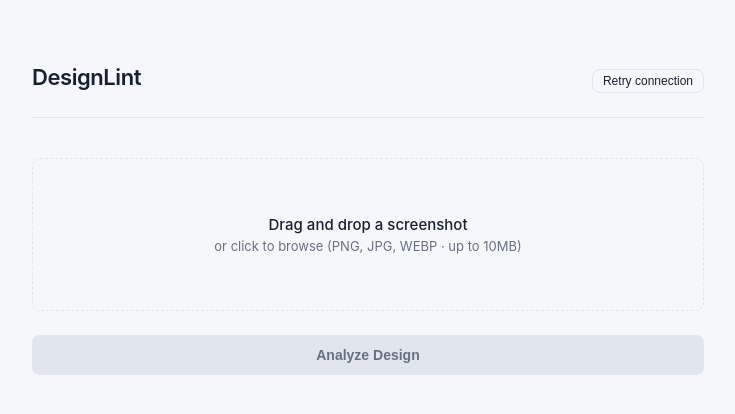
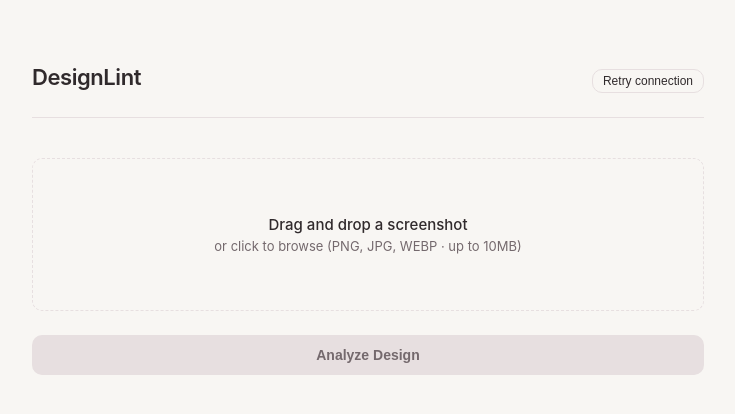
Before and after one commit to falguniiiii/DesignLint, a React (Vite) app in the folder frontend/: page / in a window 1280 px wide. Shown: the top 414 px of the page, without its empty margins (272-1007 px from the left). Built offline with nearby package versions, Linux system fonts and the light colour scheme; no server answers.

Commit message:
Updated DesignLint color palette

```diff
--- a/frontend/src/styles/main.css
+++ b/frontend/src/styles/main.css
@@ -1,13 +1,27 @@
 
 :root {
-  --color-bg: #f5f7fb;
+  /* Porcelain & Burgundy palette */
+  --color-bg: #f8f6f3;
   --color-surface: #ffffff;
-  --color-border: #e1e6ee;
-  --color-text: #172033;
-  --color-text-muted: #667085;
-  --color-accent: #087f5b;
-  --color-danger: #c53030;
-  --radius: 8px;
+  --color-border: #e7dfe0;
+  --color-text: #302a2c;
+  --color-text-muted: #74696d;
+  --color-accent: #855866;
+  --color-danger: #b42336;
+
+  /* Supporting colours */
+  --color-rose: #c7a6ac;
+  --color-mauve: #eae0e5;
+  --color-porcelain: #f8f6f3;
+
+  /* Glassmorphism */
+  --glass-background: rgba(255, 255, 255, 0.68);
+  --glass-border: rgba(255, 255, 255, 0.85);
+  --glass-blur: 14px;
+
+  /* Layout */
+  --radius: 10px;
+  --radius-lg: 16px;
   --font-mono: "SFMono-Regular", Consolas, "Liberation Mono", Menlo, monospace;
 }
 
```
